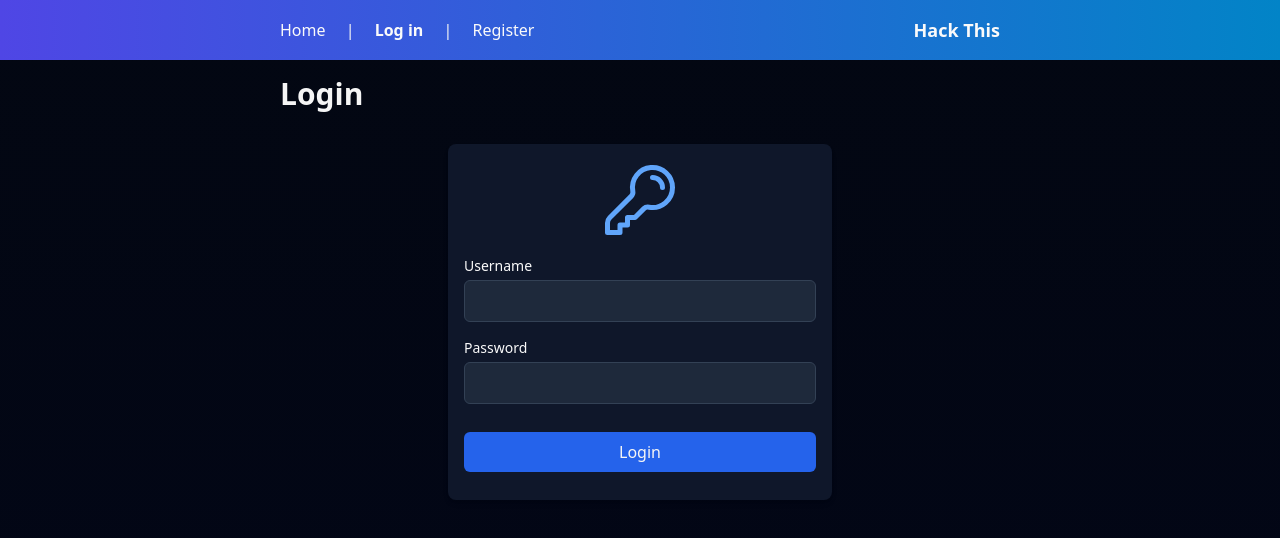
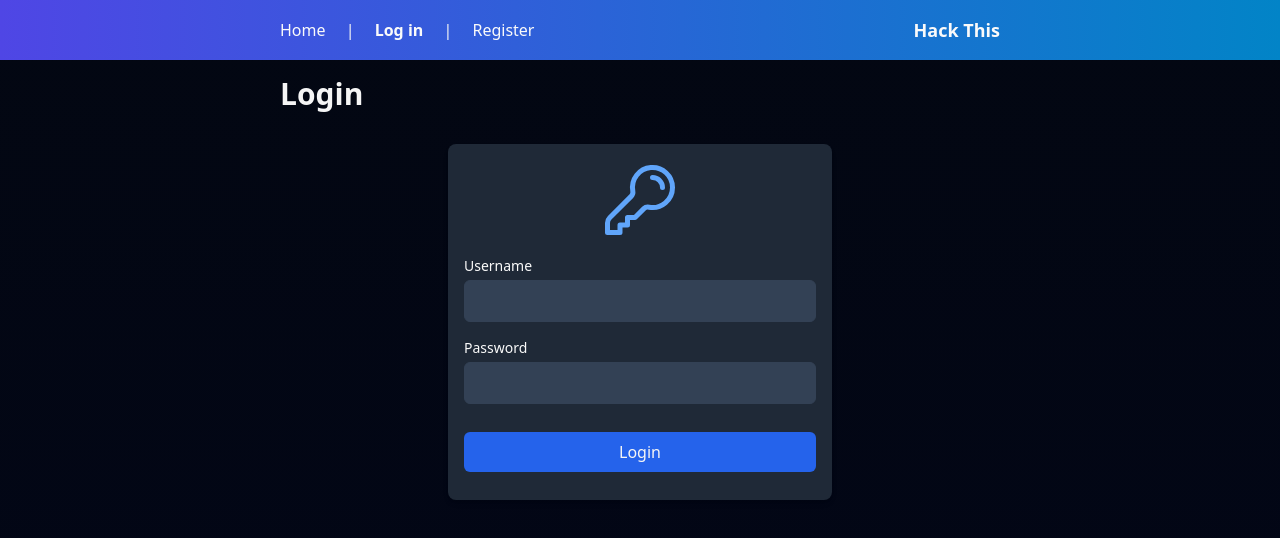
Before and after one commit to rikurauhala/hack-this, a React (Create React App) app in the folder web/: page /login in a window 1280 px wide. Shown: the top 538 px of the page. Built offline with nearby package versions, Linux system fonts and the light colour scheme.

Commit message:
Tweak Form colors

```diff
--- a/web/src/components/common/Form.tsx
+++ b/web/src/components/common/Form.tsx
@@ -15,14 +15,14 @@ const Form = (props: FormProps): JSX.Element => {
   const { buttonText, handleSubmit, icon, password, setPassword, setUsername, username } = props;
 
   return (
-    <form className="w-96 mx-auto mt-8 p-4 bg-slate-900 rounded-lg shadow-md" onSubmit={(event) => handleSubmit(event)}>
+    <form className="w-96 mx-auto mt-8 p-4 bg-gray-800 rounded-lg shadow-md" onSubmit={(event) => handleSubmit(event)}>
       <div className="mb-4 flex justify-center">
         {icon}
       </div>
       <div className="mb-4">
         <label className="block text-sm font-medium text-neutral-50" htmlFor="username">Username</label>
         <input
-          className="mt-1 p-2 text-neutral-100 bg-slate-800 border border-slate-700 rounded-md w-full focus:outline-none focus:ring-1 focus:ring-blue-500"
+          className="mt-1 p-2 text-neutral-100 bg-slate-700 border border-slate-700 rounded-md w-full focus:outline-none focus:ring-1 focus:ring-blue-500"
           id="username"
           onChange={(event) => setUsername(event.target.value)}
           type="text"
@@ -32,7 +32,7 @@ const Form = (props: FormProps): JSX.Element => {
       <div className="mb-4">
         <label className="block text-sm font-medium text-neutral-50" htmlFor="password">Password</label>
         <input
-          className="mt-1 p-2 text-neutral-100 bg-slate-800 border border-slate-700 rounded-md w-full focus:outline-none focus:ring-1 focus:ring-blue-500"
+          className="mt-1 p-2 text-neutral-100 bg-slate-700 border border-slate-700 rounded-md w-full focus:outline-none focus:ring-1 focus:ring-blue-500"
           id="password"
           onChange={(event) => setPassword(event.target.value)}
           type="password"
```
